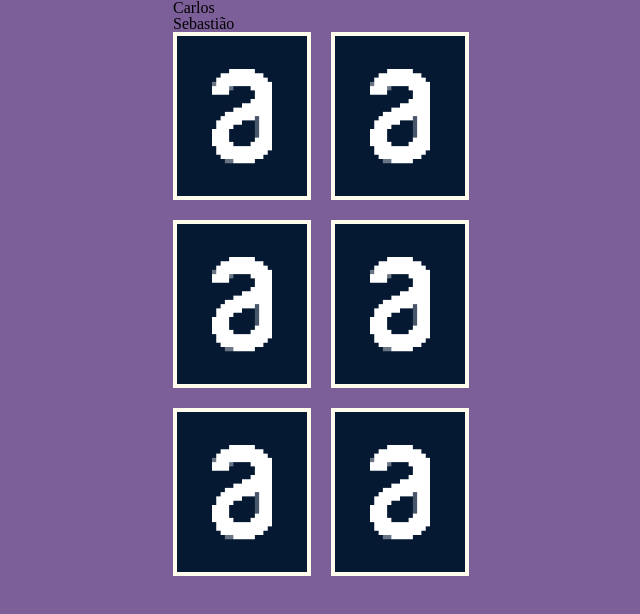
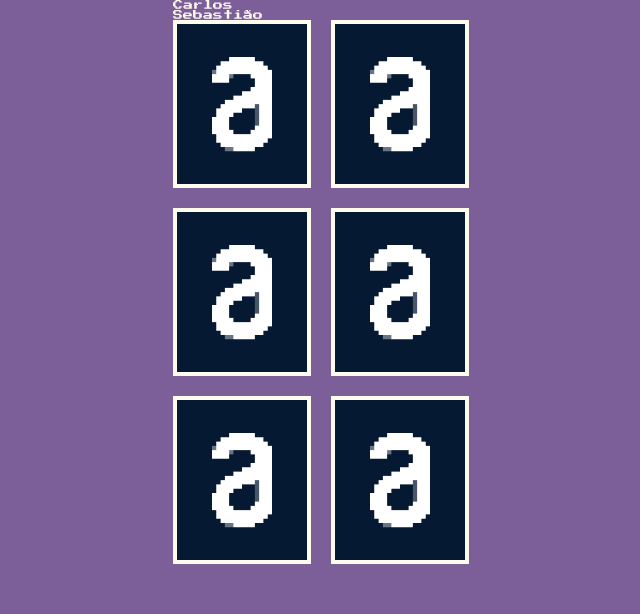
Before and after one commit to CarlosOtrebla/matching-game, a website built with Vite: page index.html in a window 1280 px wide. Shown: the whole page, without its empty margins (307-947 px from the left). Built offline with nearby package versions, Linux system fonts and the light colour scheme.

Commit message:
:lipstick: add font and components
add font and components

```diff
--- a/index.html
+++ b/index.html
@@ -3,14 +3,18 @@
   <head>
     <meta charset="UTF-8" />
     <link rel="icon" type="image/svg+xml" href="/vite.svg" />
+    <link rel="preconnect" href="https://fonts.googleapis.com">
+    <link rel="preconnect" href="https://fonts.gstatic.com" crossorigin>
+    <link href="https://fonts.googleapis.com/css2?family=Press+Start+2P&display=swap" rel="stylesheet">
     <meta name="viewport" content="width=device-width, initial-scale=1.0" />
     <title>Vite App</title>
   </head>
+
   <body class="body">
+
     <div id="root"></div>
 
+    <script type="module" src="/main.js"></script>
 
-
-    <script type="module" src="/main.js"></script>
   </body>
 </html>
--- a/src/components/PlayerName/index.js
+++ b/src/components/PlayerName/index.js
@@ -1,6 +1,8 @@
+import "./style.css";
+
 function PlayerName(content) {
     return `
-        <p>${content}</p>
+        <p class="player-name">${content}</p>
     `
 }
 
--- /dev/null
+++ b/src/components/PlayerName/style.css
@@ -0,0 +1,5 @@
+.player-name {
+    color: var(--color-floral-white);
+    font-size: 1rem;
+
+}
--- a/src/styles/elements/base.css
+++ b/src/styles/elements/base.css
@@ -1,8 +1,14 @@
+html, body {
+    font-size: 10px;
+    height: 100%;
+}
+
+
 .body {
     background-color: var(--color-pomb-and-power);
-
     max-width: 320px;
     margin-left: auto;
     margin-right: auto;
+    font-family:'Press Start 2P', cursive;
 
 }
```
